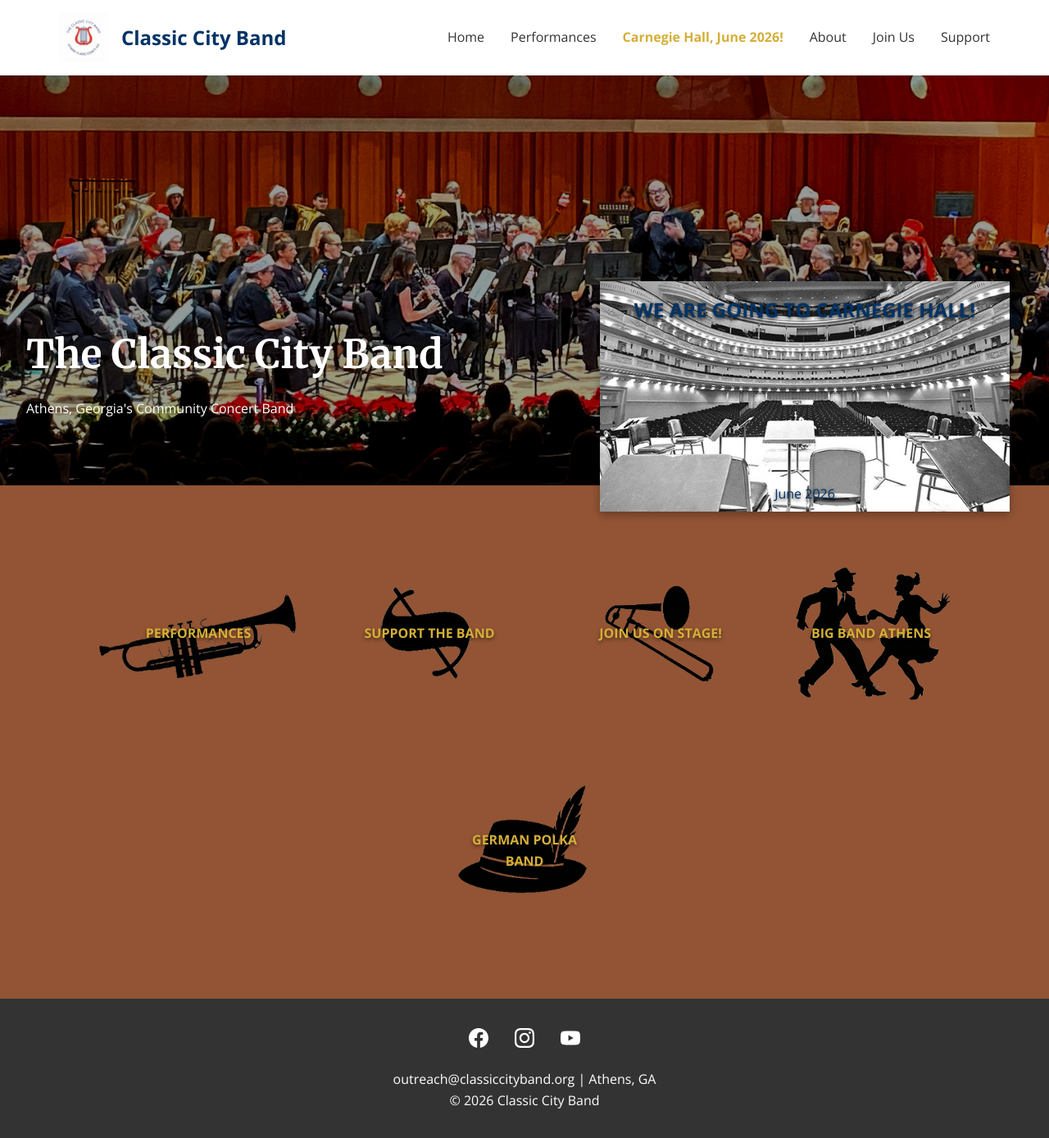
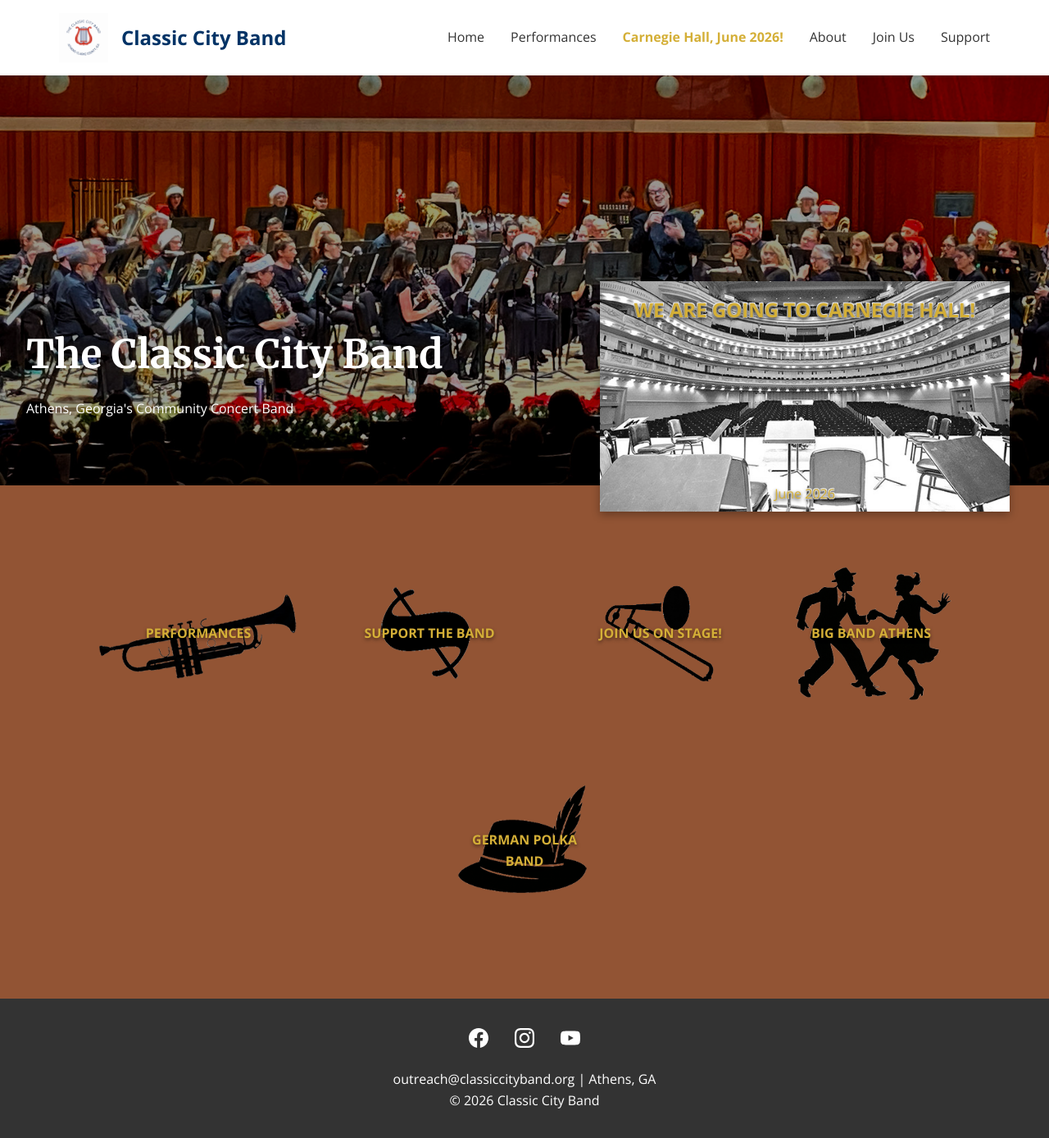
Before and after one commit to webmasterCCB/CCBwebsite, a Jekyll site: the page built from index.html, in a window 1280 px wide and 1388 px high. Shown: the whole window at 82% size. Built offline with Jekyll 4.4.1, drawn with Linux system fonts in a browser that asks for light colours.

Commit message:
Update style.css

```diff
--- a/assets/css/style.css
+++ b/assets/css/style.css
@@ -135,8 +135,13 @@ nav a:hover {
   transform: translateX(-50%);
   font-size: 1.5rem;
   font-weight: bold;
-  color: var(--primary-navy);
-  text-shadow: 0 2px 4px rgba(0,0,0,0.8);
+  color: var(--accent-gold);
+  text-shadow:
+    0 2px 4px rgba(0,0,0,1),
+    -1px -1px 0 #fff,
+    1px -1px 0 #fff,
+    -1px 1px 0 #fff,
+    1px 1px 0 #fff;
   width: 100%;
   text-align: center;
 }
@@ -147,8 +152,13 @@ nav a:hover {
   left: 50%;
   transform: translateX(-50%);
   font-size: 1rem;
-  color: var(--primary-navy);
-  text-shadow: 0 2px 4px rgba(0,0,0,0.8);
+  color: var(--accent-gold);
+  text-shadow:
+    0 2px 4px rgba(0,0,0,1),
+    -1px -1px 0 #fff,
+    1px -1px 0 #fff,
+    -1px 1px 0 #fff,
+    1px 1px 0 #fff;
   width: 100%;
   text-align: center;
 }
```
